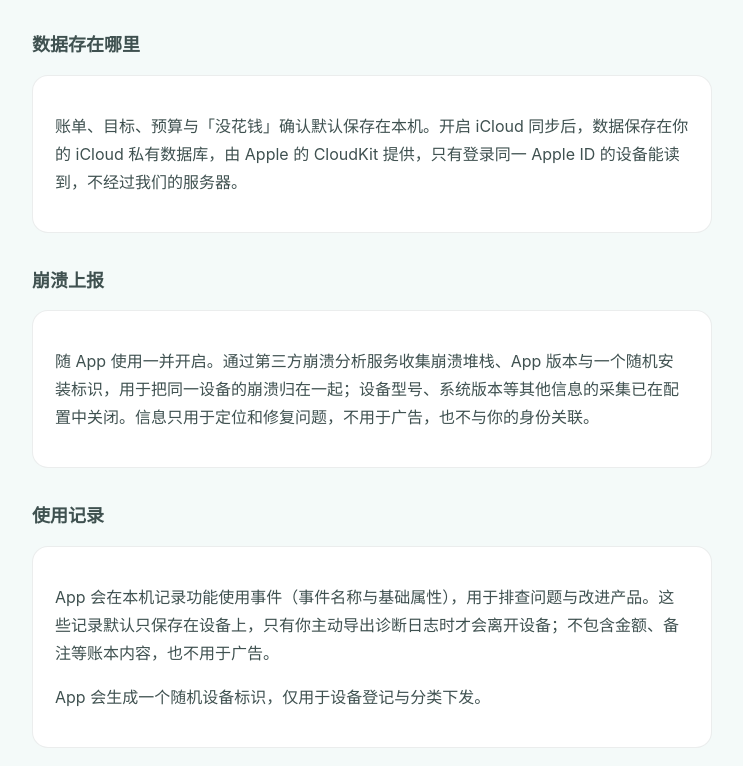
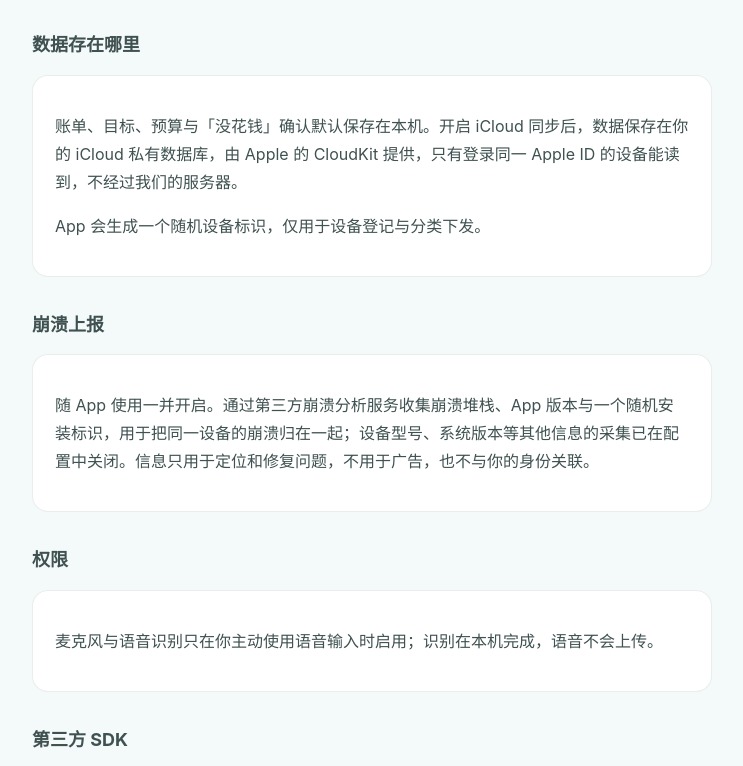
Before and after one commit to orokio/spendge-web, a plain HTML site: page privacy.html in a window 1280 px wide. Shown: the part 171-937 px from the top of the page, without its empty margins (268-1011 px from the left). Drawn offline with Linux system fonts and the light colour scheme.

Commit message:
docs: 隐私政策去掉本地日志说明，设备标识并入数据存储一节

```diff
--- a/privacy.html
+++ b/privacy.html
@@ -18,17 +18,12 @@
 <h2>数据存在哪里</h2>
 <div class="card">
 <p>账单、目标、预算与「没花钱」确认默认保存在本机。开启 iCloud 同步后，数据保存在你的 iCloud 私有数据库，由 Apple 的 CloudKit 提供，只有登录同一 Apple ID 的设备能读到，不经过我们的服务器。</p>
+<p>App 会生成一个随机设备标识，仅用于设备登记与分类下发。</p>
 </div>
 
 <h2>崩溃上报</h2>
 <div class="card">
 <p>随 App 使用一并开启。通过第三方崩溃分析服务收集崩溃堆栈、App 版本与一个随机安装标识，用于把同一设备的崩溃归在一起；设备型号、系统版本等其他信息的采集已在配置中关闭。信息只用于定位和修复问题，不用于广告，也不与你的身份关联。</p>
-</div>
-
-<h2>使用记录</h2>
-<div class="card">
-<p>App 会在本机记录功能使用事件（事件名称与基础属性），用于排查问题与改进产品。这些记录默认只保存在设备上，只有你主动导出诊断日志时才会离开设备；不包含金额、备注等账本内容，也不用于广告。</p>
-<p>App 会生成一个随机设备标识，仅用于设备登记与分类下发。</p>
 </div>
 
 <h2>权限</h2>
```
